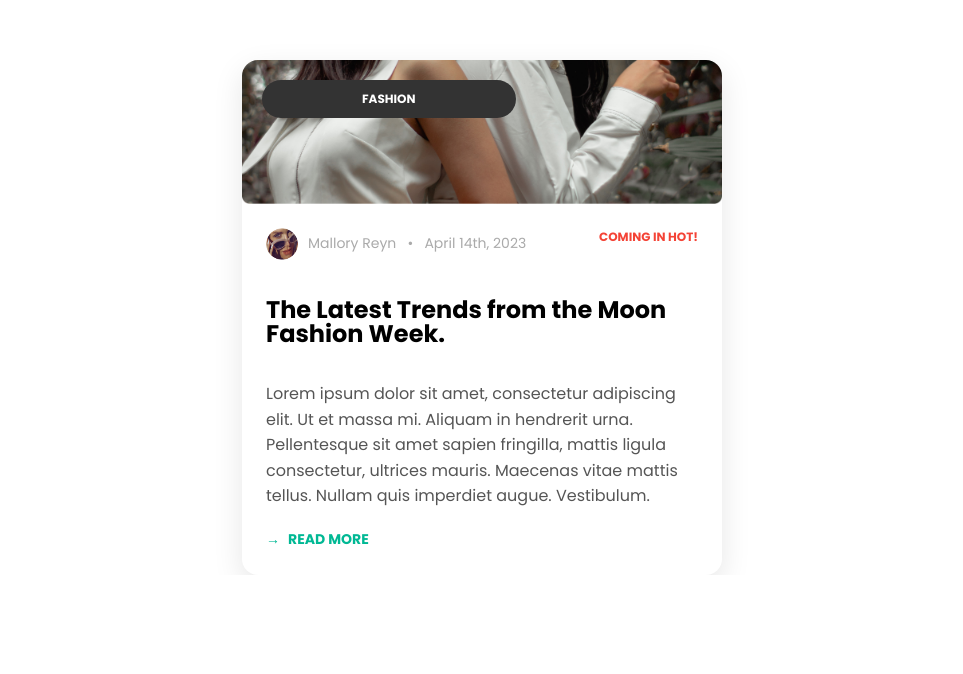
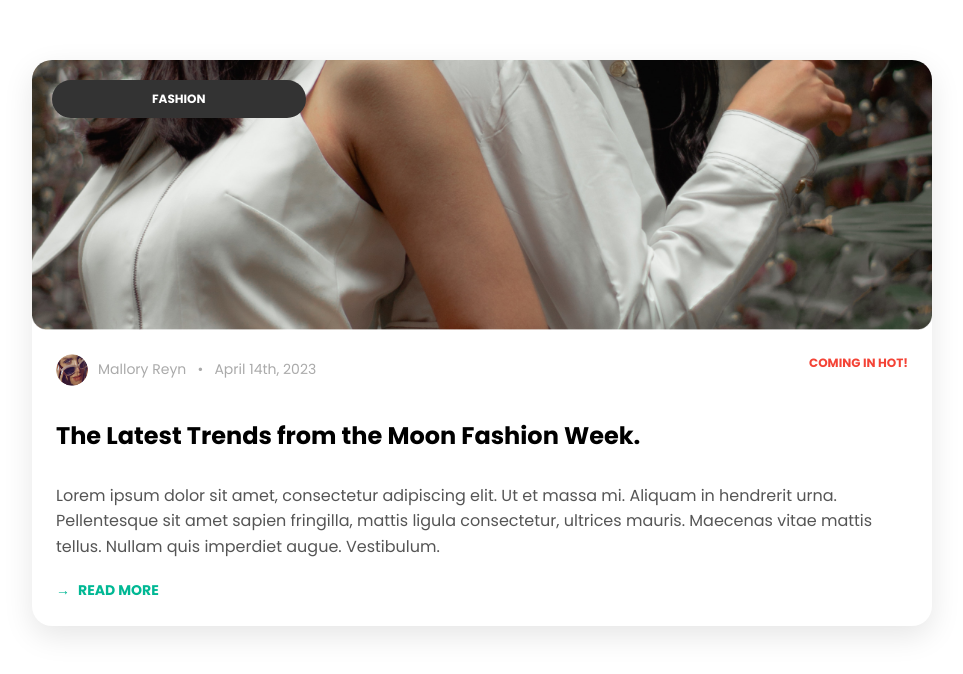
Before and after one commit to Ani-ch-dot/Group-project, a plain HTML site: page index.html in a window 1280 px wide. Shown: the part 1166-1840 px from the top of the page, without its empty margins (158-1121 px from the left). Before the commit the page ends 1741 px from the top, so only its background shows below. Drawn offline with Linux system fonts and the light colour scheme.

Commit message:
fixed wrong margins

```diff
--- a/style.css
+++ b/style.css
@@ -202,11 +202,9 @@ h5{
 
    .card {
       max-width: 900px;
-      margin-top: 558px;
-      margin-left: 400px;
-      margin-right: 400px;
+      margin: 558px auto;
       background-color: white;
-      border-radius: 16px;
+      border-radius: 20px;
       overflow: hidden;
       box-shadow: 0 10px 30px rgba(0, 0, 0, 0.1);
     }
```
